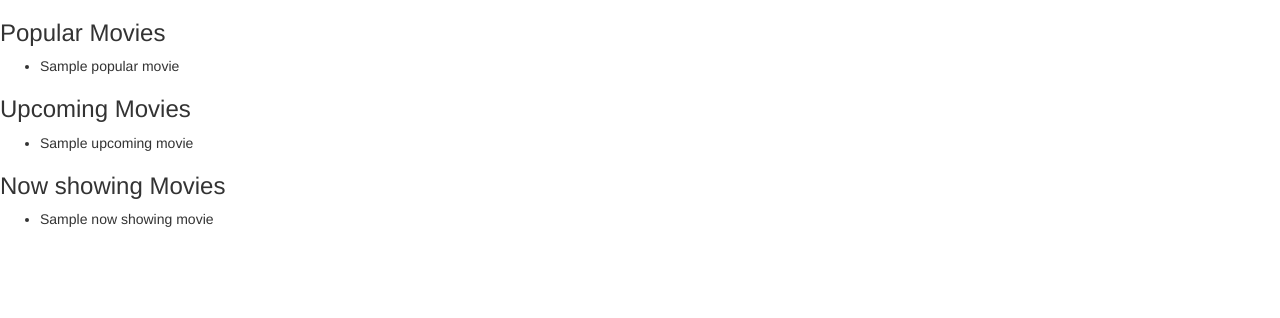
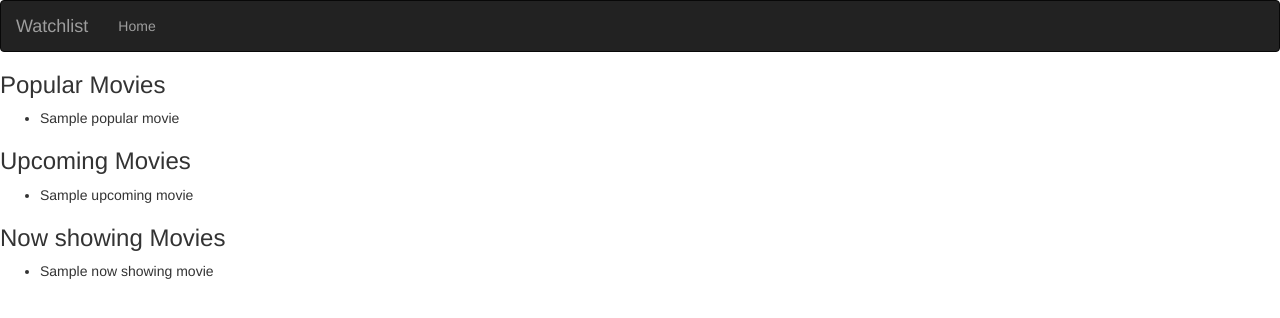
Before and after one commit to AtienoObwanda/watchlist, a Flask app: template app/templates/index.html in a window 1280 px wide. Shown: the top 318 px of the page. Run offline with Flask 2, Linux system fonts and the light colour scheme; the template is opened without the code that fills it: most values are stand-ins (such as "Sample title", 1, 10 or a date in 2020); parts of the project's set-up code (start-up, migrations or seed data) failed here and were passed over; some libraries are stand-ins or nearby versions.

Commit message:
Navbar working as expected

```diff
--- a/app/templates/base.html
+++ b/app/templates/base.html
@@ -1 +1,6 @@
 {% extends 'bootstrap/base.html' %}
+
+<!--Navbar block-->
+{% block navbar %}
+    {% include 'navbar.html' %}
+{% endblock %}
--- /dev/null
+++ b/app/templates/navbar.html
@@ -0,0 +1,18 @@
+<div class="navbar navbar-inverse" role="navigation">
+    <div class="container-fluid">
+        <div class="navbar-header">
+            <button type="button" class="navbar-toggle collapsed" data-toggle="collapsed" data-target=".navbar-collapse">
+                <span class="sr-only">Toggle navigation</span>
+                <span class="icon-bar"></span>
+                <span class="icon-bar"></span>
+                <span class="icon-bar"></span>
+            </button>
+            <a class="navbar-brand" href="/"> Watchlist </a>
+        </div>
+        <div class="navbar-collapse collapse">
+            <ul class=" nav navbar-nav">
+                <li><a href="/">Home</a></li>
+            </ul>
+        </div>
+    </div>
+</div>
```
